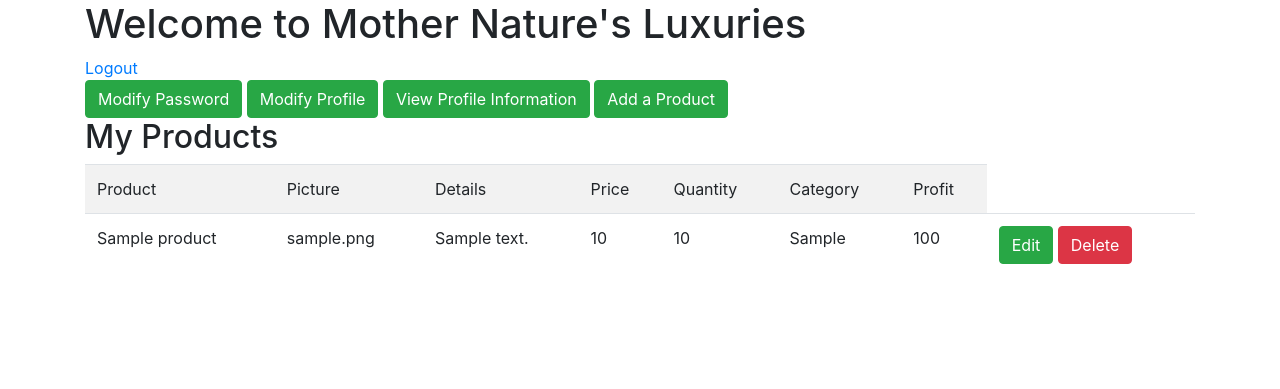
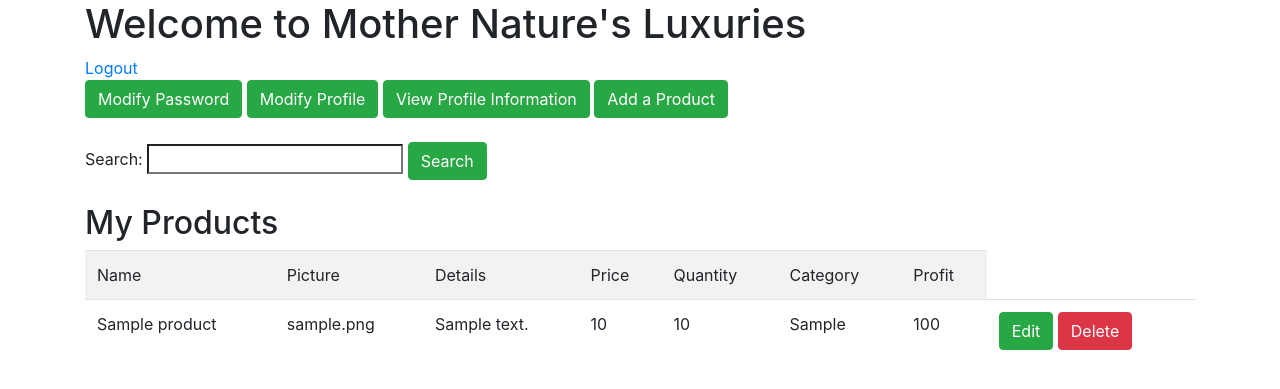
Before and after one commit to Marissa1999/Mother-Natures-Luxuries-Application, a PHP site: page / in a window 1280 px wide. Shown: the top 389 px of the page. Run offline with PHP 8.4, Linux system fonts and the light colour scheme; the visitor is signed in with stand-in values (Sample User, id 1); tables that the repository leaves empty or names only in its code hold one stand-in row (values such as "Sample post").

Commit message:
Adjusting the searching process of the application.

```diff
--- a/app/controllers/HomeController.php
+++ b/app/controllers/HomeController.php
@@ -60,6 +60,23 @@ class HomeController extends Controller
         }
     }
 
+    public function search($search_input)
+        {
+            $searchProduct = $this->model('Product');
+
+            if(isset($_POST['action']))
+            {
+                $searchResult = $this->model('Product')->searchProducts($search_input, $searchProduct->product_name, $searchProduct->product_details);
+                $this->view('home/index', ['searchResult' => $searchResult]);
+            }
+
+            else
+            {
+                $products = $this->model('Product')->getForSeller($_SESSION['profile_id']);
+                $this->view('home/index', ['products'=>$products]);
+            }
+        }
+
 /*
 	public function detail($product_id)
 	{
--- a/app/models/Product.php
+++ b/app/models/Product.php
@@ -23,6 +23,16 @@ class Product extends Model
         $SQL = 'SELECT * FROM Product WHERE seller_id = :seller_id';
         $stmt = self::$_connection->prepare($SQL);
         $stmt->execute(['seller_id'=>$seller_id]);
+        $stmt->setFetchMode(PDO::FETCH_CLASS, 'Product');
+        return $stmt->fetchAll();
+    }
+
+    public function searchProducts($search_input, $product_name, $product_details)
+    {
+        $SQL = 'SELECT * FROM Product WHERE product_name LIKE "%. $search_input .%"
+                AND product_details LIKE "%. $search_input .%"';
+        $stmt = self::$_connection->prepare($SQL);
+        $stmt->execute(['product_name'=>$product_name, 'product_details'=>$product_details, 'search_input'=>$search_input]);
         $stmt->setFetchMode(PDO::FETCH_CLASS, 'Product');
         return $stmt->fetchAll();
     }
--- a/app/views/home/index.php
+++ b/app/views/home/index.php
@@ -17,11 +17,14 @@
          <a href='/home/modifyPassword' class='btn btn-success'>Modify Password</a>
          <a href='/profile/edit' class='btn btn-success'>Modify Profile</a>
          <a href='/profile/detail' class='btn btn-success'>View Profile Information</a>
-         <a href='/home/create' class='btn btn-success'>Add a Product</a>
-        <table class='table table-striped'>
-          <br>
+         <a href='/home/create' class='btn btn-success'>Add a Product</a><br />
+         <form method='post' action=''>
+             <br /><label>Search: </label> <input type="search" name="search_input" /> <input type="submit" name="search" value="Search" class='btn btn-success' />
+         </form>
+          <br />
           <h2>My Products</h2>
-          <tr><td>Product</td><td>Picture</td><td>Details</td><td>Price</td><td>Quantity</td><td>Category</td><td>Profit</td></tr>
+          <table class='table table-striped'>
+          <tr><td>Name</td><td>Picture</td><td>Details</td><td>Price</td><td>Quantity</td><td>Category</td><td>Profit</td></tr>
            <?php
                foreach($data['products'] as $product)
                {
```
